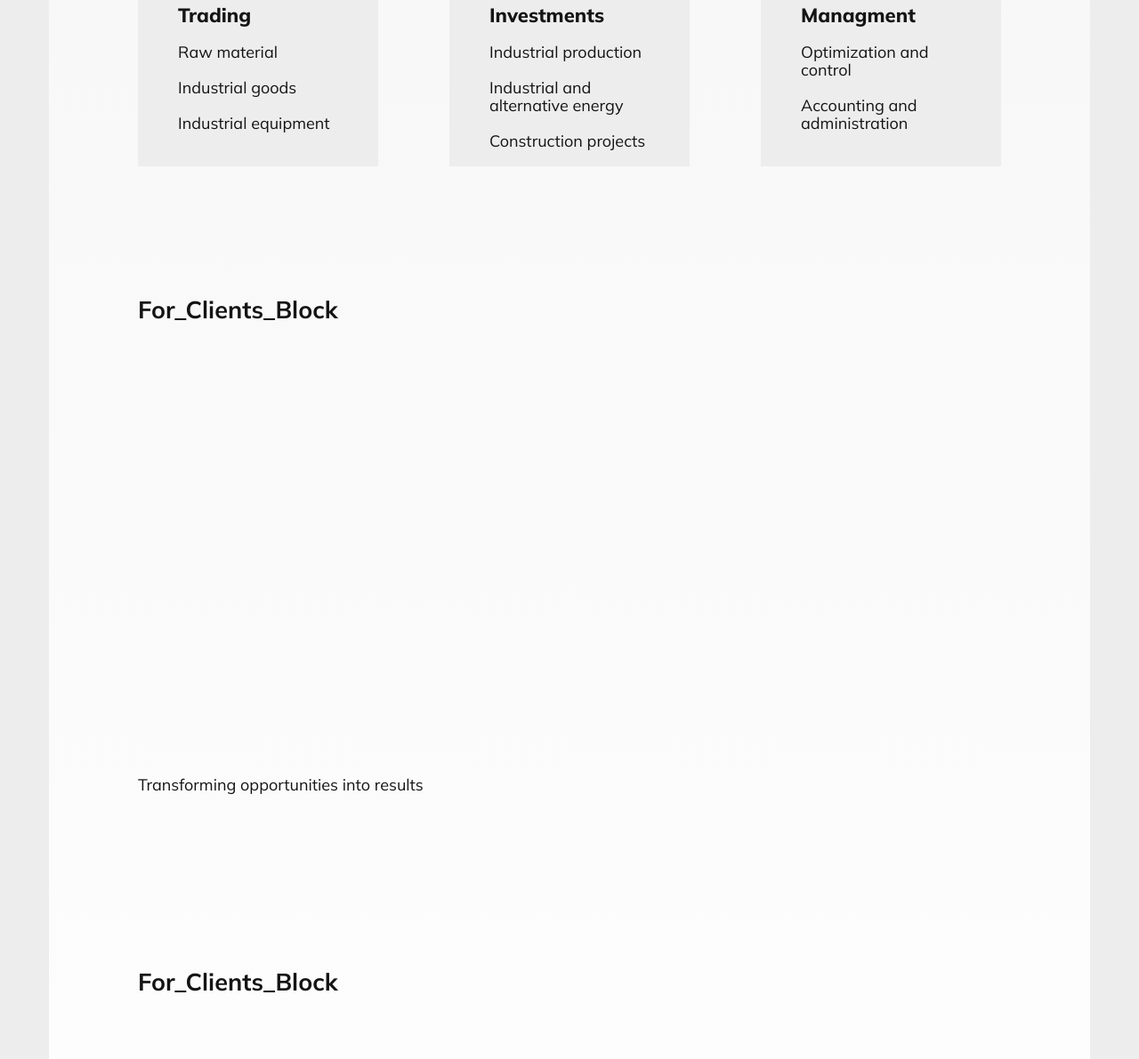
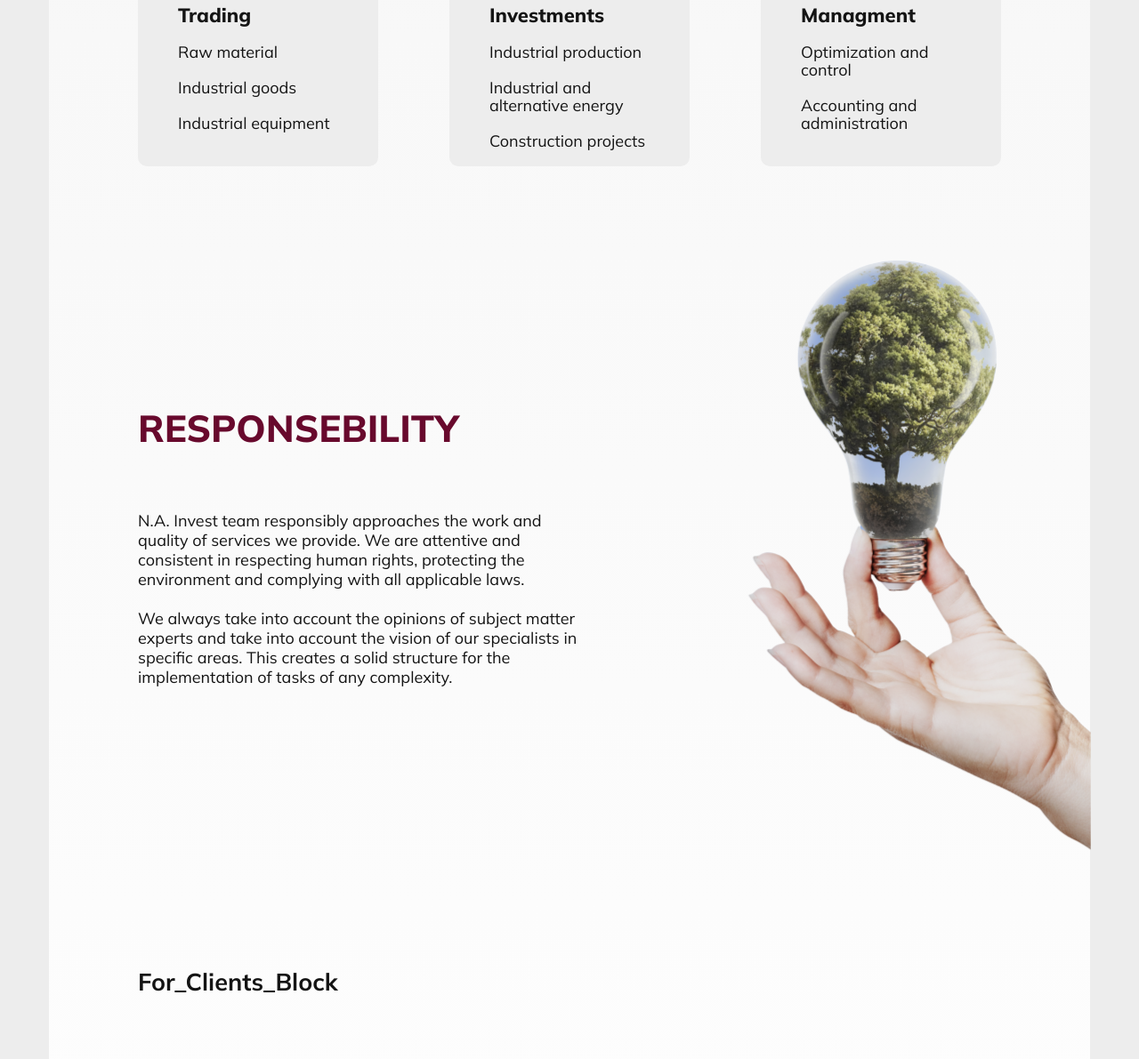
Before and after one commit to tibtus/nains, a website built with Parcel: page index.html in a window 1280 px wide. Shown: the part 2753-3944 px from the top of the page at 89% size. Built offline with nearby package versions, Linux system fonts and the light colour scheme.

Commit message:
#RESPONSEBILITY

```diff
--- a/css/main.css
+++ b/css/main.css
@@ -472,6 +472,7 @@ a:hover {
   justify-content: space-between;
   flex-direction: column;
   background: #EDEDED;
+  border-radius: 10px;
 }
 
 
@@ -516,12 +517,50 @@ a:hover {
 
 .Responsebility_Block {
   display: flex;
-  justify-content: space-between;
+  justify-content: center;
   flex-direction: column;
   padding: 80px 100px 80px 100px;
   height: 596px;
+  position: relative;
+
 
 }
+
+.Responsebility_Block_Name h2 {
+  display: block;
+  font-weight: 800;
+  font-size: 42px;
+  text-transform: uppercase;
+  color: #68092D;
+  text-align: left;
+
+}
+
+.Responsebility_Block_Desc {
+  display: block;
+
+  width: 513px;
+  font-size: 18px;
+  font-weight: 400;
+  line-height: 22px;
+  text-align: left;
+  margin-top: 30px;
+
+}
+
+.Responsebility_Block_img {
+  display: block;
+  width: 525px;
+  height: 808px;
+  position: absolute;
+  background-image: url("../img/image_3.png");
+  top: 0;
+  right: 0;
+  background-repeat: no-repeat;
+  transform: translateX(11%) translateY(-10%);
+
+}
+
 
 /*Countries_Block 6*/
 
--- a/index.html
+++ b/index.html
@@ -222,8 +222,26 @@
   <!--Responsebility_Block 5-->
 
   <section class="Responsebility_Block">
-    <h2>For_Clients_Block</h2>
-    <p>Transforming opportunities into results</p>
+
+    <div class="Responsebility_Block_Name"><h2>Responsebility</h2></div>
+
+
+    <div class="Responsebility_Block_Desc">
+      <div class="Responsebility_Block_Text">
+        <p>N.A. Invest team responsibly approaches the work and quality of services we provide.
+          We are attentive and consistent in respecting human rights, protecting the environment and complying with all
+          applicable laws.
+          <br> <br>
+
+          We always take into account the opinions of subject matter experts and take into account the vision of our
+          specialists in specific areas.
+          This creates a solid structure for the implementation of tasks of any complexity.
+        </p>
+      </div>
+      <div class="Responsebility_Block_img"></div>
+    </div>
+
+
   </section>
 
   <!--Countries_Block 6-->
```
